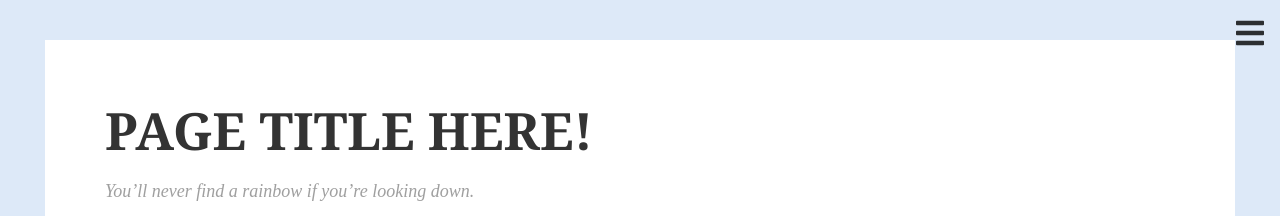
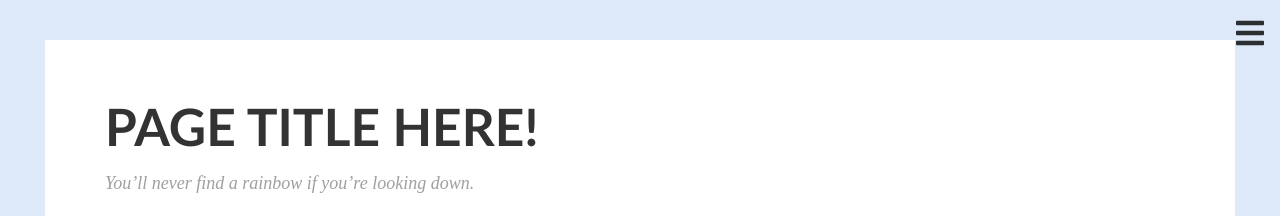
Before and after one commit to tama819/tama819.github.io, a website built with Parcel: page index.html in a window 1280 px wide. Shown: the top 216 px of the page. Built offline with nearby package versions, Linux system fonts and the light colour scheme; grey boxes are pictures that could not be loaded.

Commit message:
Add files via upload

```diff
--- a/css/style.css
+++ b/css/style.css
@@ -42,10 +42,10 @@ a {
   padding: 15px 0 15px 0;
   font-size: 1.5rem;
   color:black;
-    font-family: 'Droid Seeif', Lora, Georgia, 'Times New Roman', Times, serif;
-  /* font-family:'Gill Sans', 'Gill Sans MT', Calibri, 'Trebuchet MS', sans-serif; */
+    /* font-family: 'Droid Seeif', Lora, Georgia, 'Times New Roman', Times, serif; */
+  font-family:'Gill Sans', 'Gill Sans MT', Calibri, 'Trebuchet MS', sans-serif;
   /* font-family:cursive, 'Courier New', Courier, monospace; */
-  /* font-family: Verdana, Geneva, Tahoma, sans-serif; */
+
 }
 .subtitle {
   font-size: 0.8rem;
@@ -299,8 +299,7 @@ a {
   display: flex;
   color: #999;
   align-items: center;
-  /* letter-spacing:1px; */
-  /* font-family: 'Droid Seeif', Lora, Georgia, 'Times New Roman', Times, serif; */
+
 }
 
 .main-author {
```
